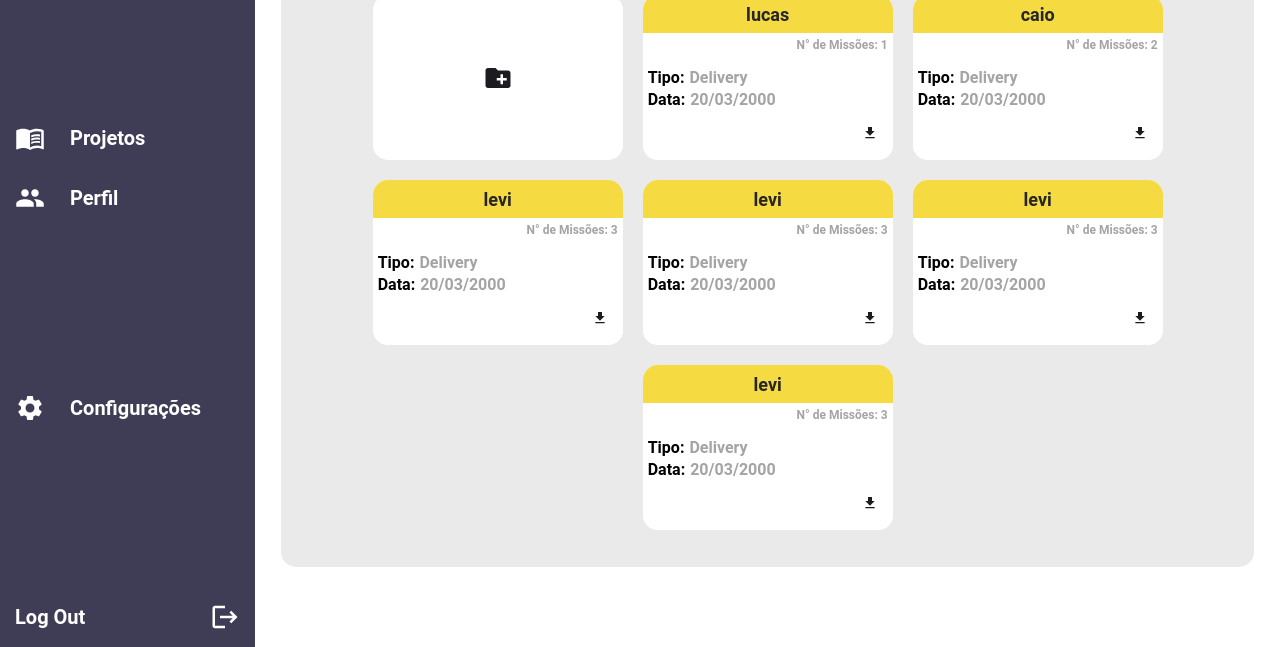
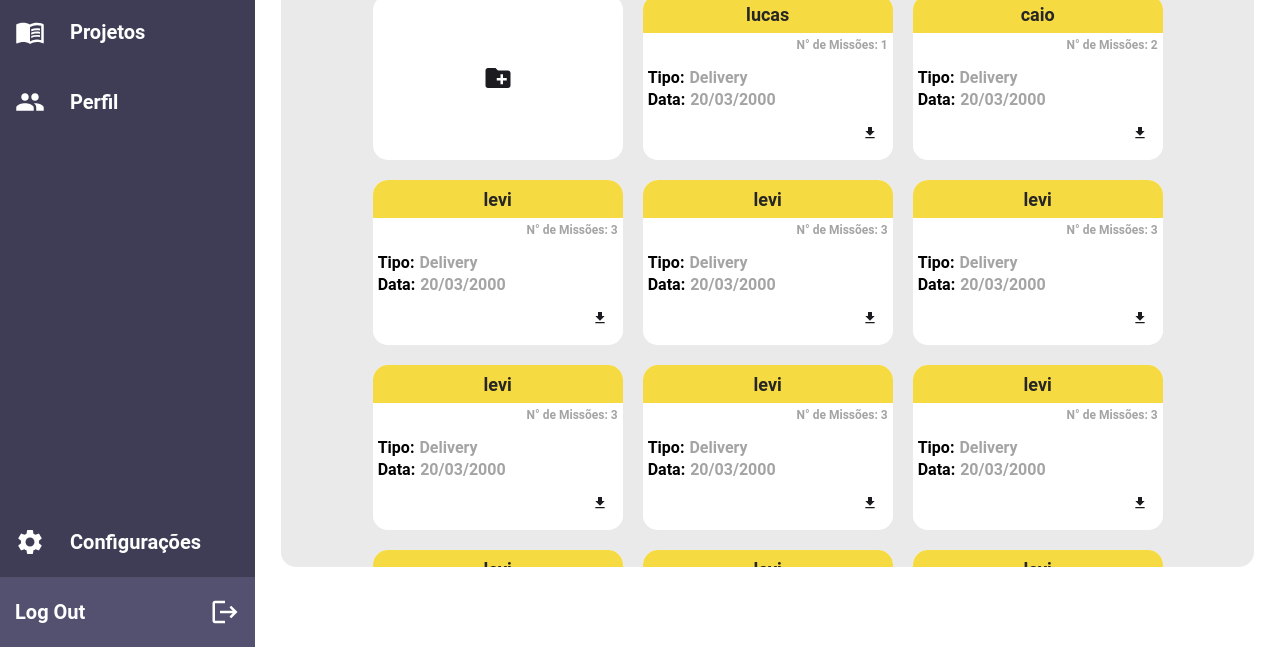
Before and after one commit to LucasGaravaglia/plataforma-agrobot-front, a React app in the folder plataforma-agrobot/: page / in a window 1280 px wide. Shown: the part 153-800 px from the top of the page. Built offline with nearby package versions, Linux system fonts and the light colour scheme.

Commit message:
changes to drawer navigation and project panel scroll

```diff
--- a/plataforma-agrobot/src/Components/DrawNavigation/index.js
+++ b/plataforma-agrobot/src/Components/DrawNavigation/index.js
@@ -28,6 +28,7 @@ function DrawNavigation() {
             )}
           </div>
         </li>
+        <li id="li-color" className={open ? "open" : "close"}></li>
         <div>
           <li className={open ? "open" : "close"}>
             <MdMenuBook size={30} id="iconStyle" />
@@ -38,11 +39,13 @@ function DrawNavigation() {
             <h3>Perfil</h3>
           </li>
         </div>
+        <li id="fill-drawNavigation" />
         <li className={open ? "open" : "close"}>
           <MdSettings size={30} id="iconStyle" />
           <h3>Configurações</h3>
         </li>
-        <li className={open ? "open" : "close"}>
+
+        <li id="li-color" className={open ? "open" : "close"}>
           <div id="liDiv">
             <h4>Log Out</h4>
             <MdLogout size={30} id="iconStyle" />
--- a/plataforma-agrobot/src/Components/DrawNavigation/style.scss
+++ b/plataforma-agrobot/src/Components/DrawNavigation/style.scss
@@ -13,18 +13,27 @@
     height: 100%;
     list-style: none;
     align-items: flex-start;
-    justify-content: space-between;
+    justify-content: flex-start;
+
     div {
       width: 100%;
     }
     li {
       width: 100%;
+      min-height: 70px;
       cursor: pointer;
       display: flex;
       align-items: center;
       justify-content: flex-start;
       transition: 0.4s;
       padding: 15px;
+    }
+    #li-color {
+      background: #53516f;
+    }
+    #fill-drawNavigation {
+      display: flex;
+      height: 73%;
     }
     li.open {
       #liDiv {
@@ -78,7 +87,10 @@
     #iconStyle {
       fill: #fff;
     }
-
+    li#fill-drawNavigation:hover {
+      background: #3f3d56;
+      cursor: default;
+    }
     li:hover {
       background: #474658;
     }
--- a/plataforma-agrobot/src/Pages/ProjectPanel/index.js
+++ b/plataforma-agrobot/src/Pages/ProjectPanel/index.js
@@ -20,6 +20,21 @@ export function ProjectPanel() {
               { id: 3, title: "levi" },
               { id: 3, title: "levi" },
               { id: 3, title: "levi" },
+              { id: 3, title: "levi" },
+              { id: 3, title: "levi" },
+              { id: 3, title: "levi" },
+              { id: 3, title: "levi" },
+              { id: 3, title: "levi" },
+              { id: 3, title: "levi" },
+              { id: 3, title: "levi" },
+              { id: 3, title: "levi" },
+              { id: 3, title: "levi" },
+              { id: 3, title: "levi" },
+              { id: 3, title: "levi" },
+              { id: 3, title: "levi" },
+              { id: 3, title: "levi" },
+              { id: 3, title: "levi" },
+              { id: 3, title: "levi" },
             ]}
             FirstComponent={NewProject}
             ComponentProp={ViewInfo}
--- a/plataforma-agrobot/src/Pages/ProjectPanel/style.scss
+++ b/plataforma-agrobot/src/Pages/ProjectPanel/style.scss
@@ -22,6 +22,7 @@
       justify-content: flex-start;
       align-items: flex-start;
       border-radius: 15px;
+      overflow-y: scroll;
       #panel-title {
         font-family: "Roboto", sans-serif;
         font-size: 24px;
```
